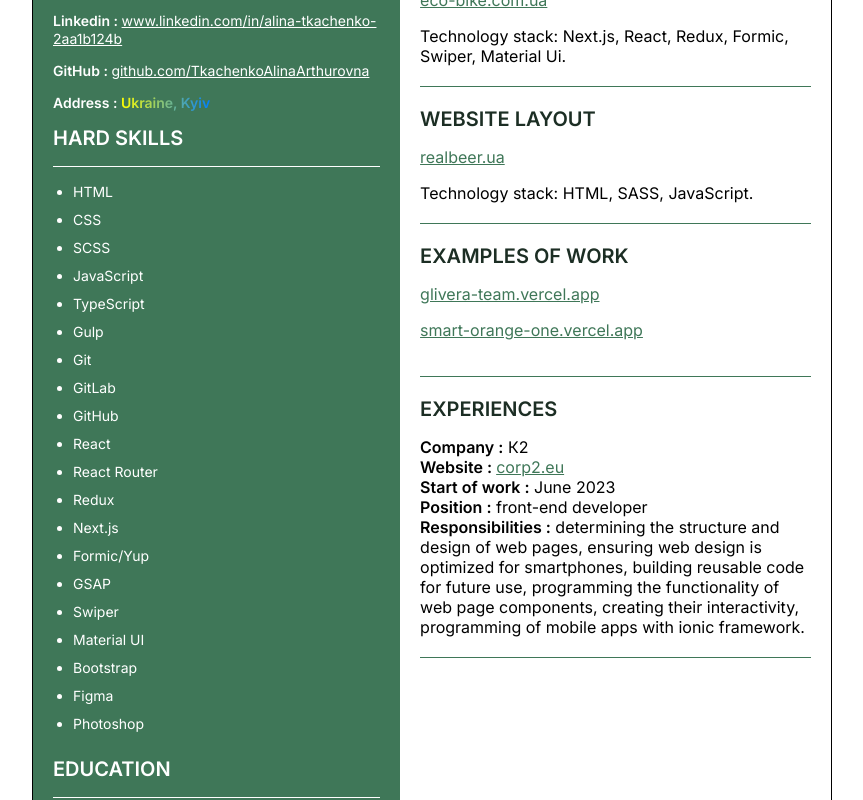
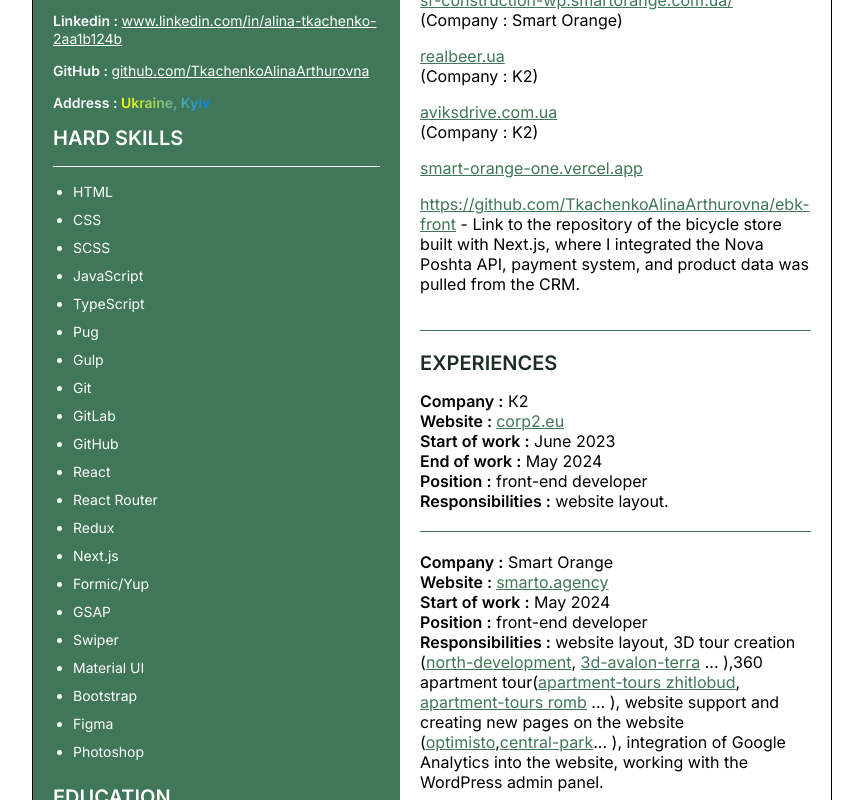
Before and after one commit to TkachenkoAlinaArthurovna/resume, a Next.js app: page / in a window 1280 px wide. Shown: the part 480-1280 px from the top of the page, without its empty margins (208-1071 px from the left). Built offline with nearby package versions, Linux system fonts and the light colour scheme.

Commit message:
added info

```diff
--- a/src/app/components/MainBlock/MainBlock.js
+++ b/src/app/components/MainBlock/MainBlock.js
@@ -17,44 +17,58 @@
           I am a web developer specializing in front-end development. I love my
           job. I think that I’m creative, hard-working, and detail-oriented. I
           am constantly learning new technologies and tools to stay up-todate
-          with the latest trends and improve my skills. I am able to work well
-          under pressure and adhere to strict deadlines. I have experience
+          with the latest trends and improve my skills. I have experience
           working as part of a team and individually.
-        </div>
-      </div>
-      <div className={styles.main_block__wrapper_block}>
-        <div className={styles.main_block__sub_title}>Project</div>
-        <div className={styles.main_block__wrapper_link}>
-          <Link href={"https://eco-bike.com.ua/"} target="_blank">
-            eco-bike.com.ua
-          </Link>
-        </div>
-        <div className={styles.main_block__text}>
-          Technology stack: Next.js, React, Redux, Formic, Swiper, Material Ui.
-        </div>
-      </div>
-      <div className={styles.main_block__wrapper_block}>
-        <div className={styles.main_block__sub_title}>Website layout</div>
-        <div className={styles.main_block__wrapper_link}>
-          <Link href={"https://realbeer.ua/"} target="_blank">
-            realbeer.ua
-          </Link>
-        </div>
-        <div className={styles.main_block__text}>
-          Technology stack: HTML, SASS, JavaScript.
+          <div>
+            <Link
+              href={
+                "https://dan-it.com.ua/uk/istorii/istoriya-alina-tkachenko/"
+              }
+              target="_blank"
+            >
+              dan-it.com.ua/uk/istorii/istoriya-alina-tkachenko/
+            </Link>
+          </div>
         </div>
       </div>
       <div className={styles.main_block__wrapper_block}>
         <div className={styles.main_block__sub_title}>Examples of work</div>
         <div className={styles.main_block__wrapper_link}>
-          <Link href={"https://glivera-team.vercel.app/"} target="_blank">
-            glivera-team.vercel.app
+          <Link
+            href={"https://sr-construction-wp.smartorange.com.ua/"}
+            target="_blank"
+          >
+            sr-construction-wp.smartorange.com.ua/
           </Link>
+          <div>(Company : Smart Orange)</div>
+        </div>
+        <div className={styles.main_block__wrapper_link}>
+          <Link href={"https://realbeer.ua/"} target="_blank">
+            realbeer.ua
+          </Link>
+          <div>(Company : K2)</div>
+        </div>
+        <div className={styles.main_block__wrapper_link}>
+          <Link href={"https://www.aviksdrive.com.ua/"} target="_blank">
+            aviksdrive.com.ua
+          </Link>
+          <div>(Company : K2)</div>
         </div>
         <div className={styles.main_block__wrapper_link}>
           <Link href={"https://smart-orange-one.vercel.app/"} target="_blank">
             smart-orange-one.vercel.app
           </Link>
+        </div>
+        <div className={styles.main_block__wrapper_link}>
+          <Link
+            href={"https://github.com/TkachenkoAlinaArthurovna/ebk-front"}
+            target="_blank"
+          >
+            https://github.com/TkachenkoAlinaArthurovna/ebk-front
+          </Link>{" "}
+          - Link to the repository of the bicycle store built with Next.js,
+          where I integrated the Nova Poshta API, payment system, and product
+          data was pulled from the CRM.
         </div>
       </div>
       <div className={styles.main_block__wrapper_block}>
@@ -72,14 +86,76 @@
           <span>Start of work :</span> June 2023
         </div>
         <div className={styles.main_block__text}>
+          <span>End of work :</span> May 2024
+        </div>
+        <div className={styles.main_block__text}>
           <span>Position :</span> front-end developer
         </div>
         <div className={styles.main_block__text}>
-          <span>Responsibilities :</span> determining the structure and design
-          of web pages, ensuring web design is optimized for smartphones,
-          building reusable code for future use, programming the functionality
-          of web page compo﻿nents, creating their interactivity, programming of
-          mobile apps with ionic framework.
+          <span>Responsibilities :</span> website layout.
+        </div>
+      </div>
+      <div className={styles.main_block__wrapper_block}>
+        <div className={styles.main_block__text}>
+          <span>Сompany :</span> Smart Orange{" "}
+        </div>
+        <div className={styles.main_block__text}>
+          <span>Website : </span>
+          <Link href={"https://smarto.agency/en/"} target="_blank">
+            smarto.agency
+          </Link>
+        </div>
+        <div className={styles.main_block__text}>
+          <span>Start of work :</span> May 2024
+        </div>
+        <div className={styles.main_block__text}>
+          <span>Position :</span> front-end developer
+        </div>
+        <div className={styles.main_block__text}>
+          <span>Responsibilities :</span> website layout, 3D tour creation (
+          <Link
+            href={
+              "https://north-development.smartorange.com.ua/3d/?&type=genplan&favourites="
+            }
+            target="_blank"
+          >
+            north-development
+          </Link>
+          ,{" "}
+          <Link
+            href={
+              "https://3d-avalon-terra.smarto.agency/3d/?&favourites=&type=genplan"
+            }
+            target="_blank"
+          >
+            3d-avalon-terra
+          </Link>{" "}
+          ... ),360 apartment tour(
+          <Link
+            href={
+              "https://apartment-tours.smartorange.com.ua/en/zhitlobud/?scene=0"
+            }
+            target="_blank"
+          >
+            apartment-tours zhitlobud
+          </Link>
+          ,{" "}
+          <Link
+            href={"https://apartment-tours.smartorange.com.ua/romb/?scene=0"}
+            target="_blank"
+          >
+            apartment-tours romb
+          </Link>{" "}
+          ... ), website support and creating new pages on the website (
+          <Link href={"https://optimisto.com.ua/"} target="_blank">
+            optimisto
+          </Link>
+          ,
+          <Link href={"https://www.central-park.vn.ua/"} target="_blank">
+            central-park
+          </Link>
+          ... ), integration of Google Analytics into the website, working with
+          the WordPress admin panel.
         </div>
       </div>
     </div>
--- a/src/app/components/Sidebar/Sidebar.js
+++ b/src/app/components/Sidebar/Sidebar.js
@@ -49,6 +49,7 @@
           <li>SCSS</li>
           <li>JavaScript</li>
           <li>TypeScript</li>
+          <li>Pug</li>
           <li>Gulp</li>
           <li>Git</li>
           <li>GitLab</li>
```
